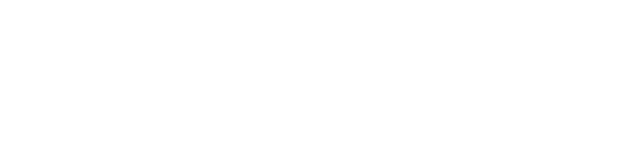
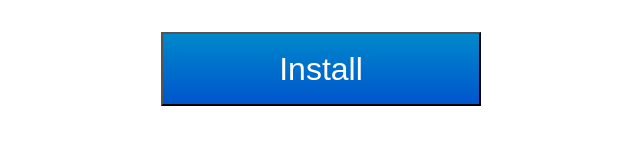
Before and after one commit to zeehio/pong, a website: page www/index.html in a window 1280 px wide. Shown: the whole page, without its empty margins (319-959 px from the left). Drawn offline with Linux system fonts and the light colour scheme.

Commit message:
Added install button

```diff
--- a/www/index.html
+++ b/www/index.html
@@ -14,7 +14,7 @@
   <body>
     <!-- Uncomment this button to install locally without going
          through the marketpace (see app.js) -->
-    <!-- <button id="install-btn">Install</button>     -->
+    <button id="install-btn">Install</button>
 
     <!-- Write your application here -->
 
```
